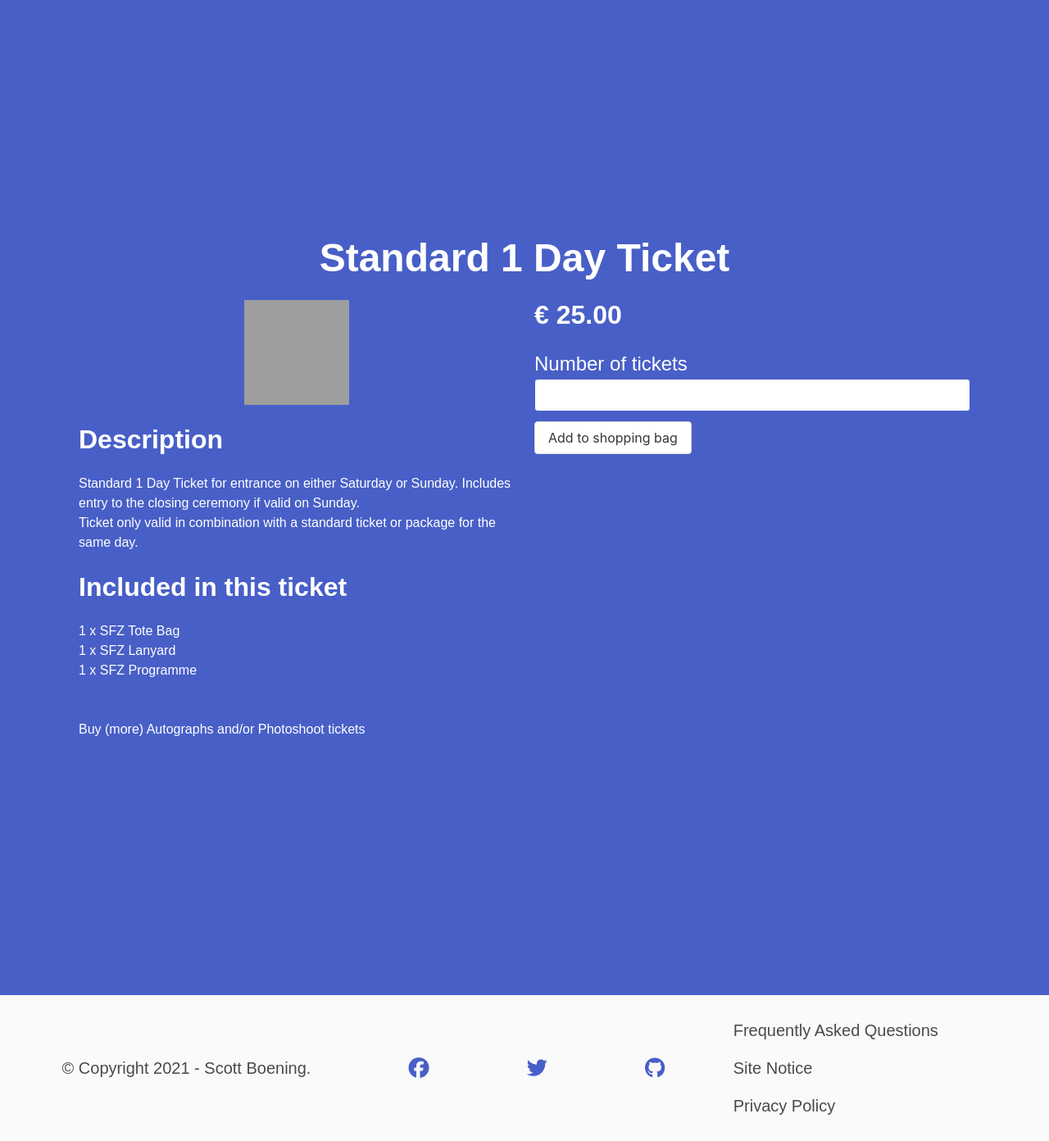
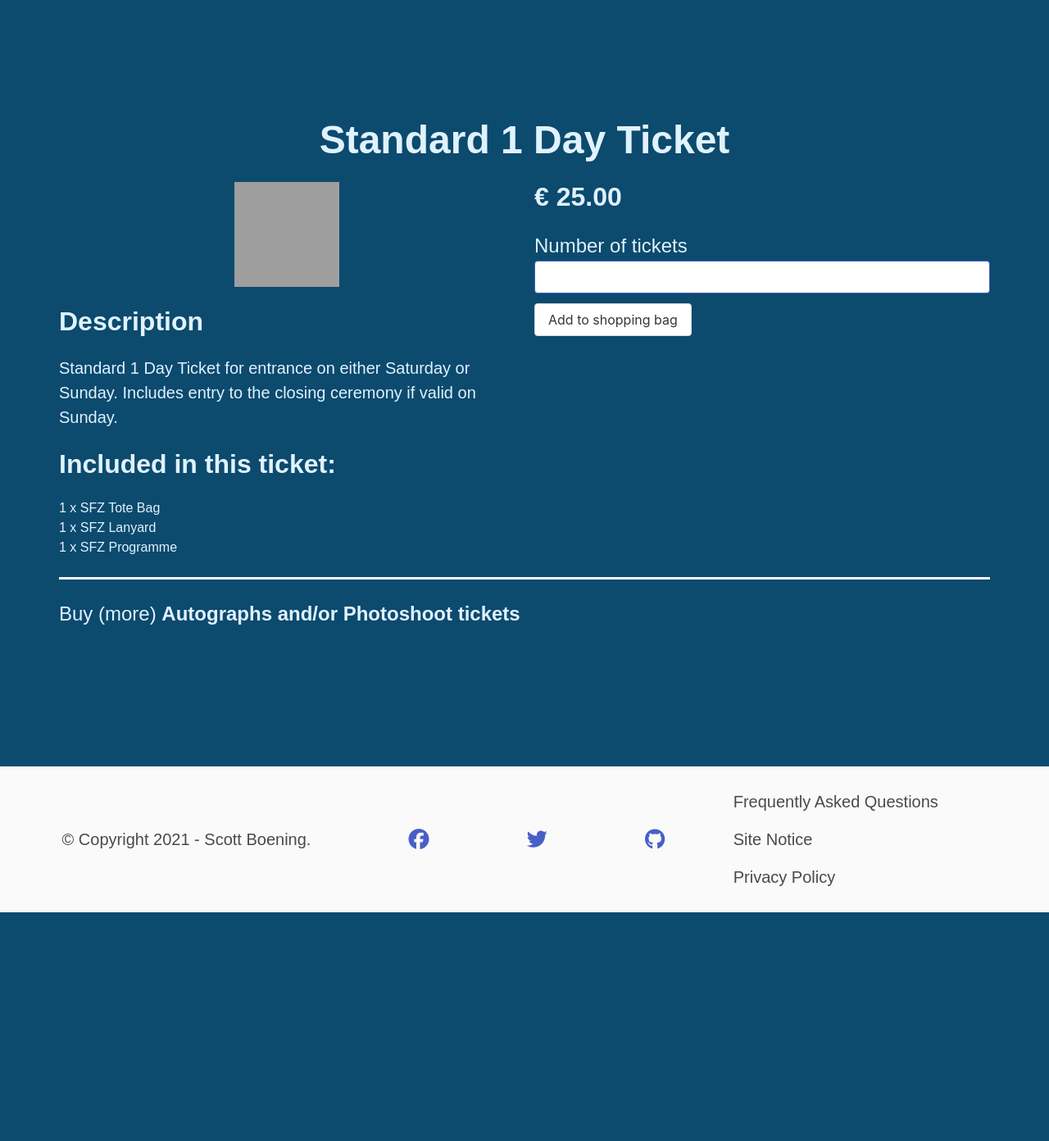
Before and after one commit to Ryagg/scifi_zone, a Django app: page /tickets/1/ in a window 1280 px wide. Shown: the part 52-1444 px from the top of the page at 82% size. After the commit the page ends 1165 px from the top, so only its background shows below. Run offline with Django 3.2, Linux system fonts and the light colour scheme; data comes from the database, SQL or seed files in the repository; some libraries are stand-ins or nearby versions; grey boxes are pictures that could not be loaded.

Commit message:
style: Add styling for ticket + package pages
Change background and text color
Add some horizontal rulers
Move disclaimer for Photoshoot and Autograph tickets

```diff
--- a/tickets/templates/tickets/ticket_detail.html
+++ b/tickets/templates/tickets/ticket_detail.html
@@ -2,10 +2,10 @@
 {% load static %}
 
 {% block content %}
-<section class="hero is-link is-large">
+<section class="hero is-medium bg--sky-900 text__color-sky-100">
     <div class="hero-body">
         <div class="container">
-            <h1 class="title is-1 has-text-centered">{{ ticket.name }}</h1>
+            <h1 class="title is-1 has-text-centered text__color-sky-100">{{ ticket.name }}</h1>
             <div class="columns is-multiline is-centered">
                     <div class="column is-6-tablet">
                         <div class="block">
@@ -14,12 +14,12 @@
                                 </figure>
                         </div>
                         <div class="block">
-                            <h3 class="title is-3">Description</h3>
-                                        <p>{{ ticket.description }}</p>
-                                        <p>Ticket only valid in combination with a standard ticket or package for the same day.</p>
+                            <h3 class="title is-3 text__color-sky-100">Description</h3>
+                                <p class="is-size-5">{{ ticket.description }}</p>
+
                         </div>
                         <div class="block">
-                            <h3 class="title is-3">Included in this ticket</h3>
+                            <h3 class="title is-3 text__color-sky-100">Included in this ticket:</h3>
                                     <ul>
                                         {% for goodie in goodies %}
                                             <li>{% if 'Standard' in ticket.name %} 1 x {% endif %}{{ goodie }}</li>
@@ -29,16 +29,17 @@
                     </div> <!-- end of column -->
                     <div class="column is-6-tablet">
                         <div class="block">
-                            <h3 class="title is-3">€ {{ ticket.price }}.00</h3>
+                            <h3 class="title is-3 text__color-sky-100">€ {{ ticket.price }}.00</h3>
                         </div>
 
                         <form action="{% url 'add_to_bag' ticket.id %}" method="POST">
                             {% csrf_token %}
                                 {% if "Standard" not in ticket.name %}
                                     {% include "includes/actor_dropdown.html" %}
+                                    <p class="is-size-5 has-text-danger mb-2 hr-top-bottom">Ticket only valid in combination with a standard ticket or package for the same day.</p>
                                 {% endif %}
                                 <div class="field">
-                                    <label for="quantity" class="is-size-4 has-text-weight-medium has-text-white">Number of tickets
+                                    <label for="quantity" class="is-size-4 has-text-weight-medium">Number of tickets
                                     </label>
                                     <div class="control">
                                         <!-- type attribute number not supported by Bulma -->
@@ -58,8 +59,8 @@
             </div> <!-- end of columns -->
             <div class="columns is-centered">
                 <div class="column">
-                    <div class="block hr1 py-5">
-                            <p>Buy (more) <a href="">Autographs</a> and/or <a href="">Photoshoot tickets</a></p>
+                    <div class="block py-5 hr-top">
+                            <p class="is-size-4">Buy (more) <a class="has-text-weight-semibold text__color-sky-100" href="{% url 'tickets' %}">Autographs and/or Photoshoot tickets</a>
                         </div>
                 </div>
             </div>
```
Also changed, not shown: tickets/templates/tickets/package_detail.html (+4 -4 lines), tickets/templates/tickets/packages.html (+10 -4 lines), tickets/templates/tickets/tickets.html (+15 -2 lines).
